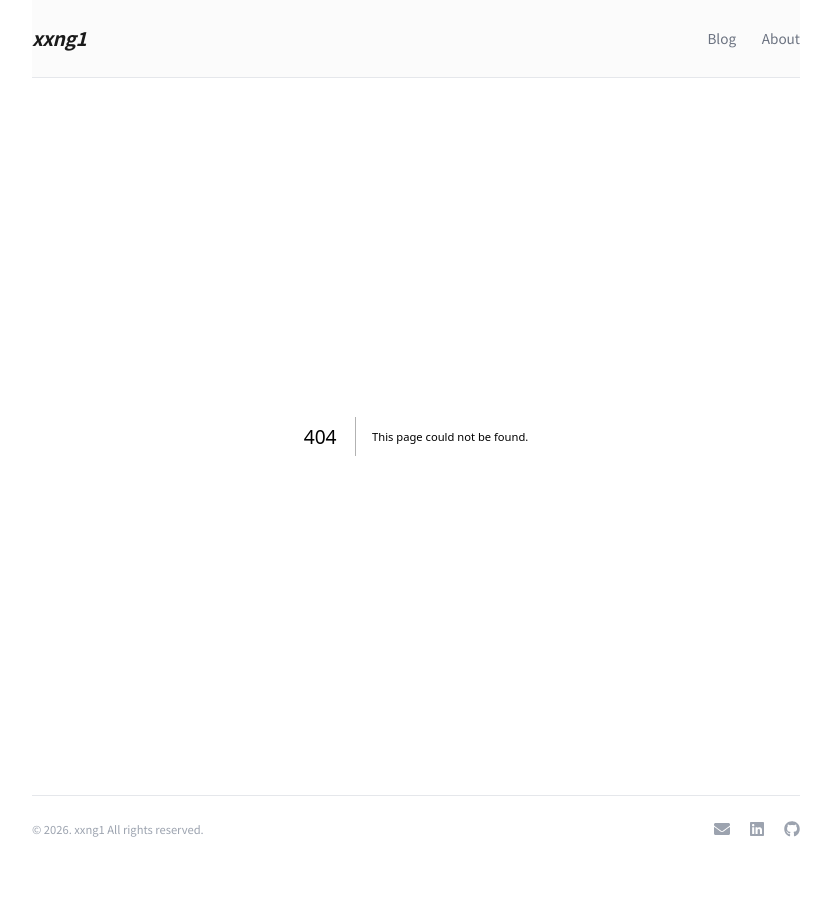
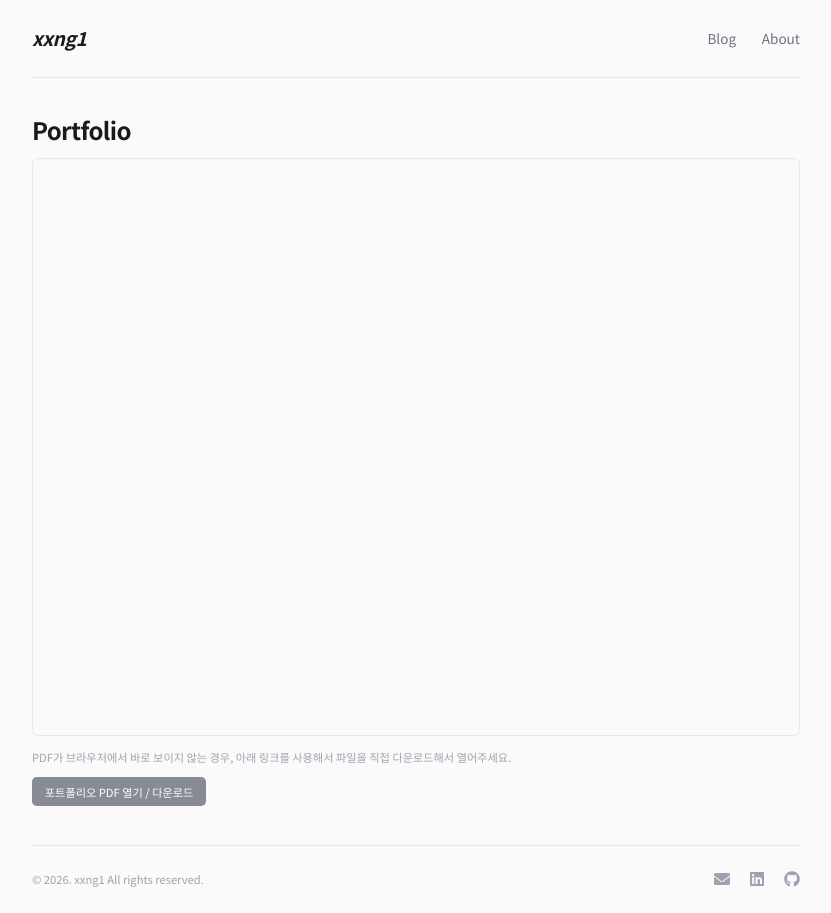
Before and after one commit to xxng1/xxng1-blog, a Next.js app: page /portfolio in a window 1280 px wide. Before the commit this address had no page. Shown: the whole page, without its empty margins (224-1055 px from the left). Before the commit the page ends 863 px from the top, so only its background shows below. Built offline with nearby package versions, Linux system fonts and the light colour scheme.

Commit message:
feat: add portfolio path

```diff
--- /dev/null
+++ b/src/app/portfolio/page.tsx
@@ -0,0 +1,38 @@
+import type { Metadata } from "next";
+
+export const metadata: Metadata = {
+  title: "Portfolio | xxng1",
+  description: "Private portfolio page (link only).",
+  robots: {
+    index: false,
+    follow: false,
+  },
+};
+
+export default function PortfolioPage() {
+  return (
+    <div className="space-y-6">
+      <section className="space-y-4">
+        <h1 className="text-3xl font-bold tracking-tight">Portfolio</h1>
+        <div className="w-full border border-card-border rounded-lg overflow-hidden bg-card-background">
+          <iframe
+            src="/portfolio.pdf#zoom=55"
+            className="w-full h-[min(90vh,960px)]"
+            title="Portfolio PDF"
+          />
+        </div>
+        <p className="text-sm text-muted-foreground">
+          PDF가 브라우저에서 바로 보이지 않는 경우, 아래 링크를 사용해서 파일을 직접 다운로드해서 열어주세요.
+        </p>
+        <a
+          href="/portfolio.pdf"
+          target="_blank"
+          rel="noopener noreferrer"
+          className="inline-flex items-center px-4 py-2 rounded-md bg-accent text-sm font-medium text-white hover:opacity-90 transition-colors"
+        >
+          포트폴리오 PDF 열기 / 다운로드
+        </a>
+      </section>
+    </div>
+  );
+}
```
Also changed, not shown: 1 other file (tests, documents, lock files or other folders).
